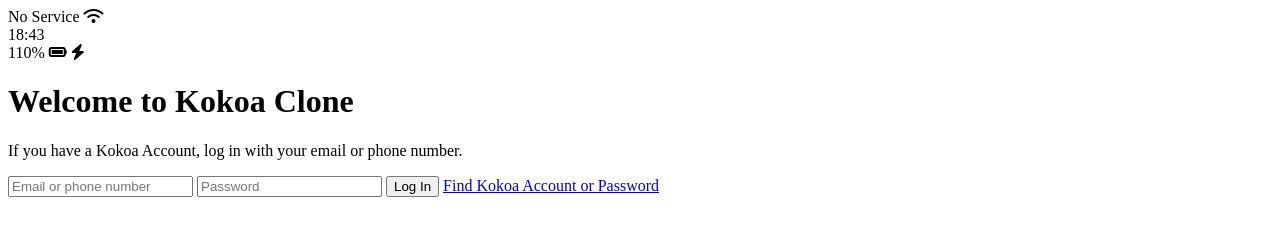
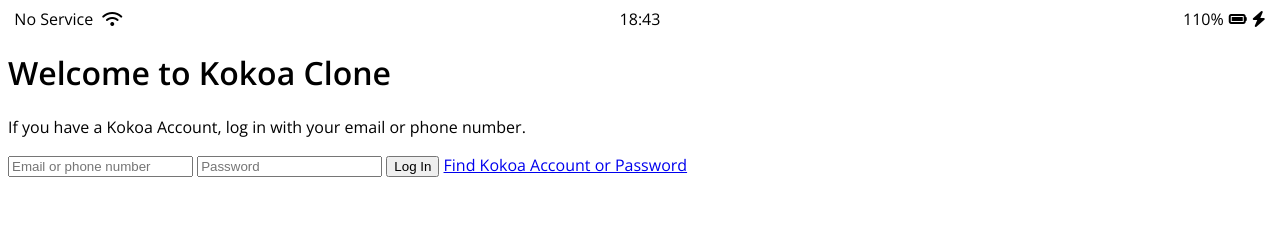
Before and after one commit to diazyouknow/kokoa-clone-2020, a plain HTML site: page index.html in a window 1280 px wide. Drawn offline with nearby package versions, Linux system fonts and the light colour scheme.

Commit message:
5.Status Bar CSS

```diff
--- /dev/null
+++ b/css/styles.css
@@ -0,0 +1,32 @@
+@import url("https://fonts.googleapis.com/css2?family=Open+Sans:wght@400;600&display=swap");
+body {
+  font-family: "Open Sans", sans-serif;
+}
+
+.status-bar {
+  display: flex;
+  justify-content: center;
+}
+
+.status-bar_column {
+  width: 33%;
+}
+
+.status-bar_column:first-child span {
+  margin-right: 5px;
+}
+
+.status-bar_column:nth-child(2) {
+  display: flex;
+  justify-content: center;
+}
+
+.status-bar_column:last-child {
+  display: flex;
+  justify-content: flex-end;
+  align-items: center;
+}
+
+.fa-battery-full {
+  margin: 0px 5px;
+}
--- a/index.html
+++ b/index.html
@@ -1,12 +1,13 @@
 <!DOCTYPE html>
 <html lang="en">
 <head>
+    <link rel="stylesheet" href="css/styles.css">
     <meta charset="UTF-8">
     <meta name="viewport" content="width=device-width, initial-scale=1.0">
     <title>Welcome to Kokoa Clone</title>
 </head>
 <body>
-    <div id="status-bar">
+    <div class="status-bar">
         <div class="status-bar_column">
             <span>No Service</span>
             <i class="fas fa-wifi"></i>
```
